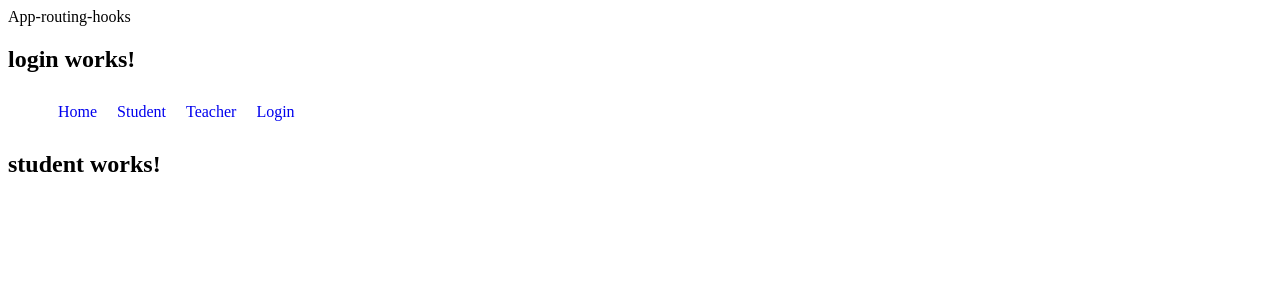
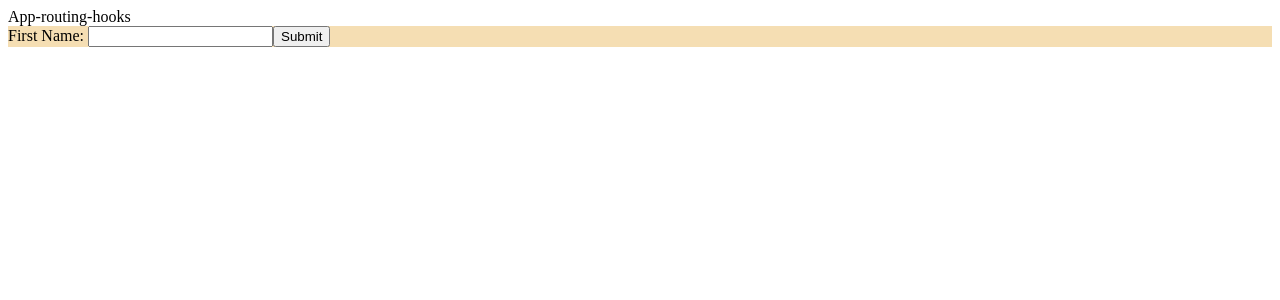
Before and after one commit to Piriyalini8/Angular-Practiece-Routing-Reactive-Forms-, an Angular app: page /student in a window 1280 px wide. Shown: the top 300 px of the page. Built offline with nearby package versions, Linux system fonts and the light colour scheme.

Commit message:
Form Control only

```diff
--- a/src/app/app.component.html
+++ b/src/app/app.component.html
@@ -1,10 +1,9 @@
 {{title}}
 
-<app-login></app-login>
+<!-- <app-login></app-login>
 <ul>
   <li>
     <a routerLink="">Home</a>
-    <!-- <a href="">Home</a> -->
   </li>
   <li>
     <a routerLink="student">Student</a>
@@ -15,6 +14,6 @@
   <li>
     <a routerLink="login">Login</a>
   </li>
-</ul>
+</ul> -->
 
 <router-outlet></router-outlet>
--- a/src/app/app.module.ts
+++ b/src/app/app.module.ts
@@ -1,5 +1,6 @@
 import { NgModule } from '@angular/core';
 import { BrowserModule } from '@angular/platform-browser';
+import { ReactiveFormsModule } from '@angular/forms';
 
 import { AppRoutingModule } from './app-routing.module';
 import { AppComponent } from './app.component';
@@ -24,7 +25,8 @@ import { PartTimeJobComponent } from './part-time-job/part-time-job.component';
   imports: [
     BrowserModule,
     AppRoutingModule,
-    UserAuthModule
+    UserAuthModule,
+    ReactiveFormsModule
   ],
   providers: [],
   bootstrap: [AppComponent]
--- a/src/app/student/student.component.html
+++ b/src/app/student/student.component.html
@@ -1 +1,8 @@
-<h2>student works!</h2>
+<div style="background-color: wheat;">
+    <form>
+        <label>First Name: </label>
+        <input type="text" name="firstName" [formControl]="firstName"/>
+
+        <button (click)="submit()">Submit</button>
+    </form>
+</div>
--- a/src/app/student/student.component.ts
+++ b/src/app/student/student.component.ts
@@ -1,4 +1,5 @@
 import { Component, OnInit } from '@angular/core';
+import { FormControl } from '@angular/forms';
 
 @Component({
   selector: 'app-student',
@@ -7,9 +8,14 @@ import { Component, OnInit } from '@angular/core';
 })
 export class StudentComponent implements OnInit {
 
+  firstName=new FormControl('');
+
   constructor() { }
 
   ngOnInit(): void {
   }
+  submit(){
+    alert(this.firstName.value)
+  }
 
 }
```
